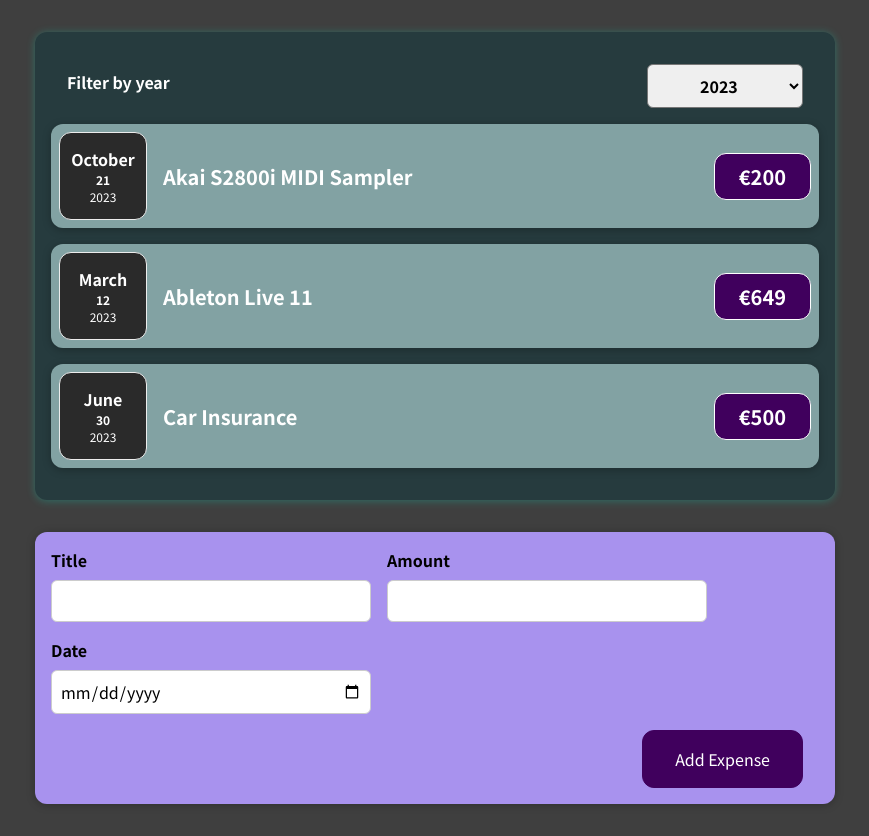
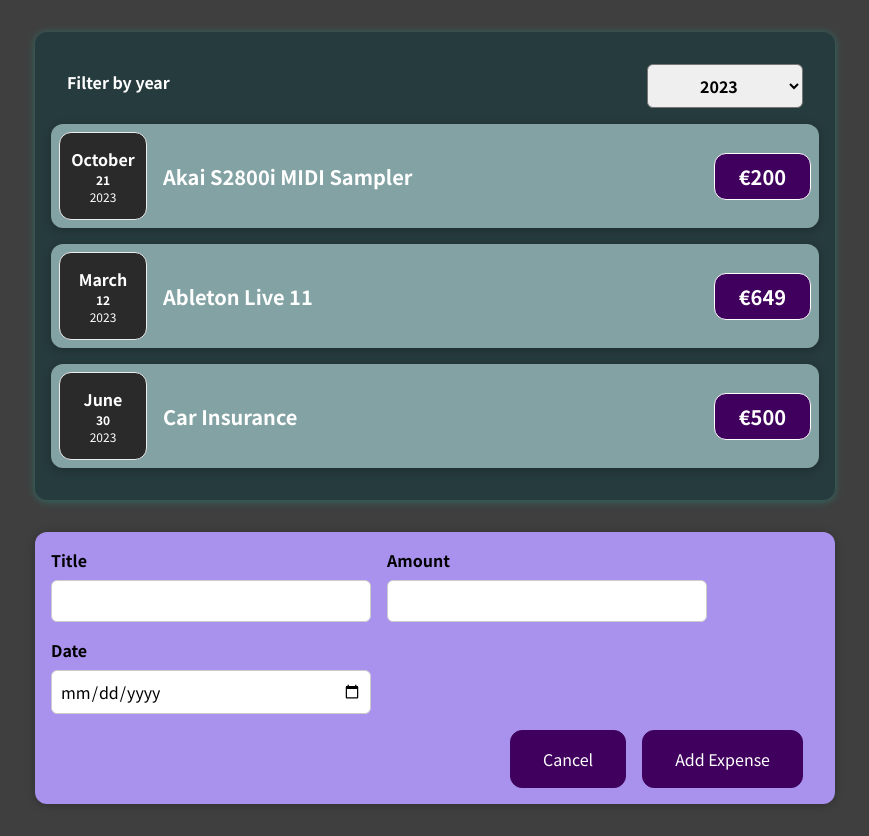
Before and after one commit to qjstuart/reactjs-expenses-tracker, a React (Create React App) app: page / in a window 1280 px wide. Both pictures are taken after a click on the button "Add Expense". Shown: the whole page, without its empty margins (205-1074 px from the left). Built offline with nearby package versions, Linux system fonts and the light colour scheme.

Commit message:
Minimize add expense form when not in use

```diff
--- a/src/components/NewExpense/ExpenseForm.js
+++ b/src/components/NewExpense/ExpenseForm.js
@@ -5,6 +5,8 @@
   const [enteredTitle, setEnteredTitle] = useState("");
   const [enteredAmount, setEnteredAmount] = useState("");
   const [enteredDate, setEnteredDate] = useState("");
+
+  const [isAddingNewExpense, setIsAddingNewExpense] = useState(false);
 
   const titleChangeHandler = (event) => {
     setEnteredTitle(event.target.value);
@@ -31,7 +33,15 @@
     setEnteredDate("");
   };
 
-  return (
+  const addExpenseButtonHandler = () => {
+    setIsAddingNewExpense(true);
+  };
+
+  const cancelButtonHandler = () => {
+    setIsAddingNewExpense(false);
+  };
+
+  const expenseForm = (
     <form onSubmit={submitHandler}>
       <div className="new-expense__controls">
         <div className="new-expense__control">
@@ -64,10 +74,22 @@
         </div>
       </div>
       <div className="new-expense__actions">
+        <button onClick={cancelButtonHandler}>Cancel</button>
         <button type="submit">Add Expense</button>
       </div>
     </form>
   );
+
+  const addExpenseButton = (
+    <button onClick={addExpenseButtonHandler}>Add Expense</button>
+  );
+
+  return (
+    <div>
+      {isAddingNewExpense && expenseForm}
+      {!isAddingNewExpense && addExpenseButton}
+    </div>
+  );
 };
 
 export default ExpenseForm;
```
